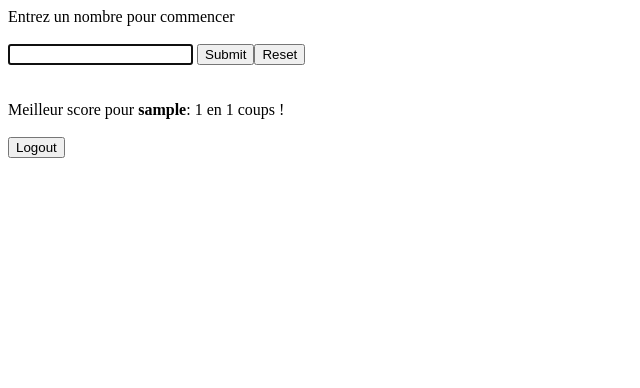
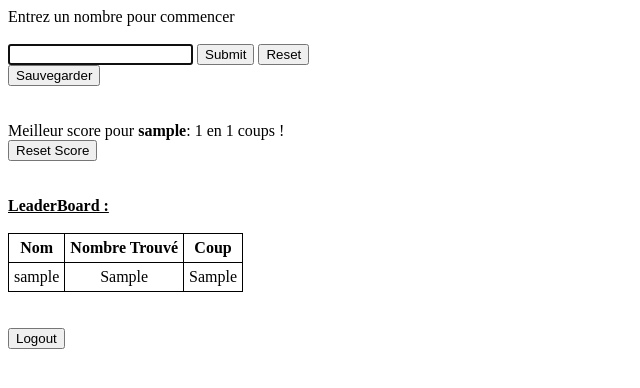
Before and after one commit to Lucatorze/lamp_1, a PHP site: page /game.php in a window 1280 px wide. Shown: the top 388 px of the page, without its empty margins (0-640 px from the left). Run offline with PHP 8.4, Linux system fonts and the light colour scheme; the visitor is signed in with stand-in values (Sample User, id 1); tables that the repository leaves empty or names only in its code hold one stand-in row (values such as "Sample post"); data that the repository does not hold is empty; a stand-in replaces the project's code that opens the database connection.

Commit message:
Maj 2
Sauvegarde de partie
LeaderBoard

```diff
--- a/game.php
+++ b/game.php
@@ -1,5 +1,9 @@
 <?php
+require_once("config/dbconf.php");
 session_start();
+
+global $config;
+$pdo = new PDO($config['host'], $config['user'], $config['password']);
 
 if(!isset($_SESSION['user'])){
 
@@ -8,7 +12,7 @@ if(!isset($_SESSION['user'])){
 
 }
 
-if(empty($_SESSION['bol']) || isset($_POST['reset']))
+if(empty($_SESSION['bol']) || empty($_SESSION['nombre_envoi']) || isset($_POST['reset']))
 {
     $_SESSION['bol'] = mt_rand(0, 100);
     $_SESSION['nombre_envoi'] = 0;
@@ -17,6 +21,16 @@ if(empty($_SESSION['bol']) || isset($_POST['reset']))
 }
 
 $response = null;
+
+if(isset($_POST['resetbest'])){
+
+    $stmt = $pdo->prepare("update users set nb = NULL ,coup = NULL where id=".$_SESSION['userid']);
+    $stmt->execute();
+
+    unset($_SESSION['nb']);
+    unset($_SESSION['coup']);
+
+}
 
 if(isset($_POST['guess'])){
 
@@ -32,7 +46,7 @@ if(isset($_POST['guess'])){
     }
 }
 
-if(!isset($_POST['guess']) || isset($_POST['reset'])){
+if(!isset($_POST['guess']) || isset($_POST['reset']) || empty($_SESSION['bol'])){
 
     $response = "Entrez un nombre pour commencer<br><br>";
 
@@ -55,10 +69,16 @@ else{
 
         $response = "C'est gagné ! c'est bien le nombre ".$guess.", vous l'avez trouver en ".$_SESSION['nombre_envoi']." cliques !<br><br>";
 
-        if($_SESSION['nombre_envoi'] < $_SESSION['coup']){
+        $stmt = $pdo->prepare("update users set save_rand=NULL ,save_coup=NULL where id=".$_SESSION['userid']);
+        $stmt->execute();
+
+        if($_SESSION['nombre_envoi'] < $_SESSION['coup'] || empty($_SESSION['coup'])){
 
             $_SESSION['nb'] = $guess;
             $_SESSION['coup'] = $_SESSION['nombre_envoi'];
+
+            $stmt = $pdo->prepare("update users set nb=".$_SESSION['nb'].",coup=".$_SESSION['coup']." where id=".$_SESSION['userid']);
+            $stmt->execute();
 
         }
         else{
@@ -73,7 +93,17 @@ else{
 
     }
 
+
+
 }
+
+if(isset($_POST['save'])){
+
+    $stmt = $pdo->prepare("update users set save_rand =".$_SESSION['bol'].",save_coup = ".$_SESSION['nombre_envoi']." where id=".$_SESSION['userid']);
+    $stmt->execute();
+
+}
+
 
 ?>
 
@@ -83,6 +113,7 @@ else{
 
     <meta charset="UTF-8">
     <title>Des papier dans un bol</title>
+    <link rel="stylesheet" href="style.css">
 
     <script>
 
@@ -105,13 +136,65 @@ else{
 <form method="POST">
 
     <input type="text" name="guess" id="input">
-    <input type="submit" name="Envoi"><input type="submit" name="reset" value="Reset">
+    <input type="submit" name="Envoi">
+    <input type="submit" name="reset" value="Reset">
+
+</form>
+
+<form method="POST">
+
+    <input type="submit" name="save" value="Sauvegarder">
 
 </form>
 
 <br><br>
 
-Meilleur score pour <b><?php echo $_SESSION['user'];?></b>: <?php echo $_SESSION['nb'].' en '.$_SESSION['coup'].' coups !'; ?><br><br>
+Meilleur score pour <b><?php echo $_SESSION['user'];?></b>: <?php
+
+if(empty($_SESSION['nb']) && empty($_SESSION['coup'])){
+
+    echo 'Pas de meilleur score';
+
+}
+else{
+
+    echo $_SESSION['nb'].' en '.$_SESSION['coup'].' coups ! <form method="POST"><input type="submit" name="resetbest" value="Reset Score"></form>';
+
+
+}
+
+
+?><br><br>
+
+<b><u>LeaderBoard :</u></b><br><br>
+
+<table>
+
+    <tr>
+
+        <th>Nom</th>
+        <th>Nombre Trouvé</th>
+        <th>Coup</th>
+
+    </tr>
+    <?php
+
+    $stmt = $pdo->prepare("SELECT * FROM users ORDER BY coup");
+    $stmt->execute();
+
+    while($result = $stmt->fetch()){
+
+        echo '<tr><td>'.$result["login"].'</td>';
+        echo '<td>'.$result["nb"].'</td>';
+        echo '<td>'.$result["coup"].'</td></tr>';
+
+    }
+
+    ?>
+
+</table>
+
+<br><br>
 
 <form method="POST" action="/index.php">
     <input type="submit" name="logout" value="Logout">
--- /dev/null
+++ b/style.css
@@ -0,0 +1,14 @@
+table{
+
+    border: 1px solid black;
+    border-collapse: collapse;
+    text-align: center;
+
+
+}
+td,th{
+
+    border: 1px solid black;
+    padding: 5px;
+
+}
```
Also changed, not shown: index.php (+19 -2 lines).
